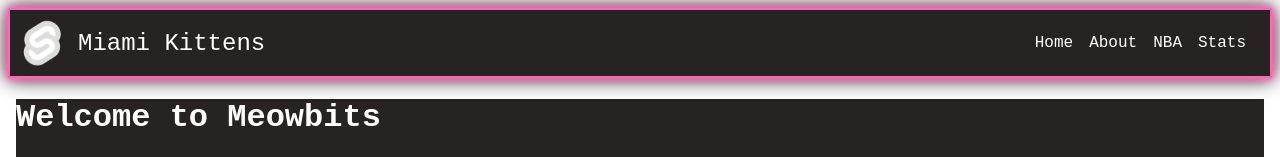
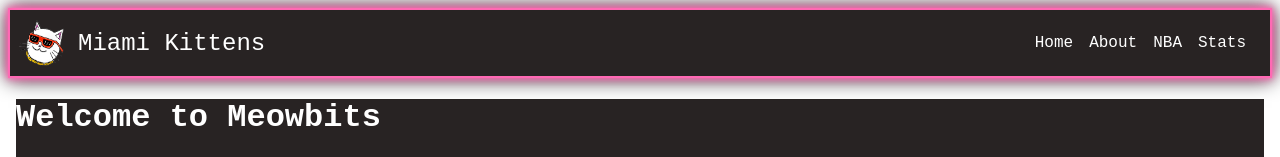
Before and after one commit to jacob-corletto/Fullyhacks2024, a SvelteKit app: page / in a window 1280 px wide. Shown: the top 157 px of the page. Built offline with nearby package versions, Linux system fonts and the light colour scheme.

Commit message:
Update navbar logo to use coolcat.png

```diff
--- a/src/components/navbar.svelte
+++ b/src/components/navbar.svelte
@@ -1,6 +1,6 @@
 <nav>
     <div id="name">
-        <img src="/favicon.png" alt="Svelte Logo"  />
+        <img src="/coolcat.png" alt="Svelte Logo"  />
         Miami Kittens
     </div>
 
```
Also changed, not shown: static/coolcat.png (added).
